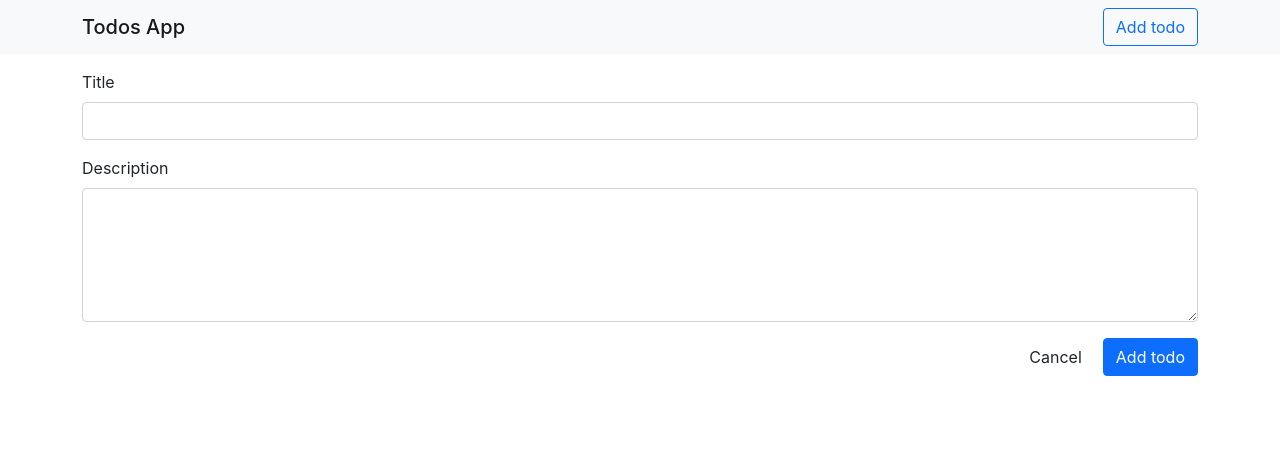
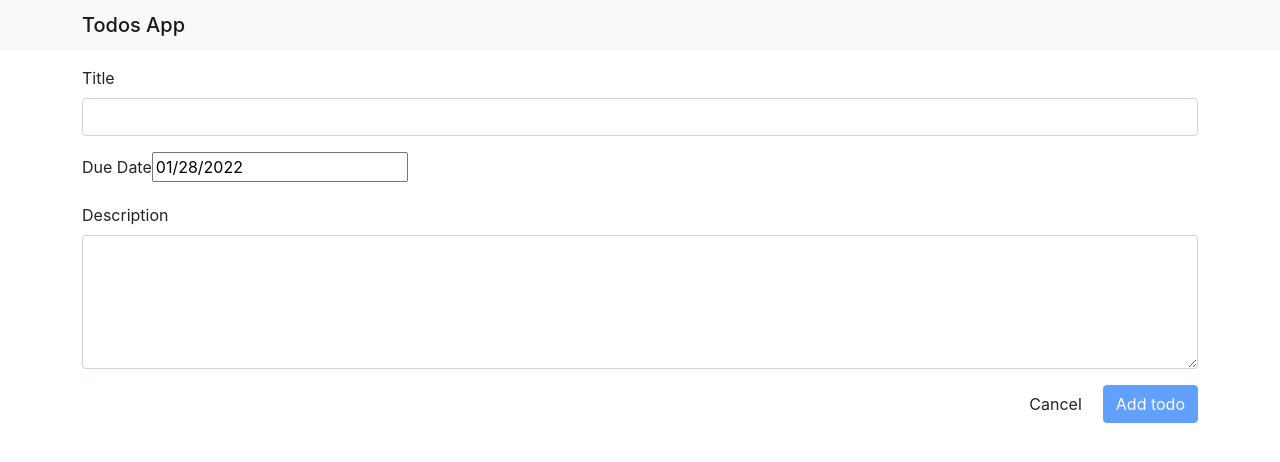
Before and after one commit to seanjoyce/diaceutics-todo-app, a Next.js app: page /add-todo in a window 1280 px wide. Shown: the top 462 px of the page. Built offline with nearby package versions, Linux system fonts and the light colour scheme.

Commit message:
Fixed date format for todo component

```diff
--- a/app/todoSlice.ts
+++ b/app/todoSlice.ts
@@ -12,21 +12,21 @@ const initialState = {
       id: uuidv4(),
       title: "Do the dishes",
       description: "Description 1",
-      date: new Date(2022, 1, 10),
+      date: new Date(2022, 1, 10).toString(),
       completed: false,
     },
     {
       id: uuidv4(),
       title: "Take out the bins",
       description: "Description 1",
-      date: new Date(2022, 0, 1),
+      date: new Date(2022, 0, 1).toString(),
       completed: false,
     },
     {
       id: uuidv4(),
       title: "Pay bills",
       description: "Description 2",
-      date: new Date(2022, 1, 5),
+      date: new Date(2022, 1, 5).toString(),
       completed: false,
     },
   ],
--- a/components/Header/Header.tsx
+++ b/components/Header/Header.tsx
@@ -1,19 +1,23 @@
 import Link from "next/link";
+import { useRouter } from "next/router";
 import React from "react";
 
 function Header() {
+  const router = useRouter();
+
   return (
     <nav className="navbar navbar-light bg-light mb-3">
       <div className="container">
         <Link href="/" passHref={true}>
           <span className="navbar-brand mb-0 h1">Todos App</span>
         </Link>
-
-        <Link href="/add-todo" passHref={true}>
-          <button className="btn btn-outline-primary" type="button">
-            Add todo
-          </button>
-        </Link>
+        {router.pathname === "/" && (
+          <Link href="/add-todo" passHref={true}>
+            <button className="btn btn-outline-primary" type="button">
+              Add todo
+            </button>
+          </Link>
+        )}
       </div>
     </nav>
   );
--- a/components/TodoForm/TodoForm.tsx
+++ b/components/TodoForm/TodoForm.tsx
@@ -1,25 +1,32 @@
 import React, { useState } from "react";
-import { useDispatch } from "react-redux";
-import { addTodo } from "../../app/todoSlice";
 import { Todo } from "../../interfaces/Todo";
 import { v4 as uuidv4 } from "uuid";
+import Link from "next/link";
+import DatePicker from "react-datepicker";
+import "react-datepicker/dist/react-datepicker.css";
+import { useRouter } from "next/router";
 
 export default function TodoForm(props: any) {
   const [title, setTitle] = useState<string>("");
   const [description, setDescription] = useState<string>("");
-  const [date, setDate] = useState<Date>();
+  const [date, setDate] = useState<Date | null>(new Date());
+
+  const router = useRouter();
 
   const onSubmit = (event: any) => {
     event.preventDefault();
+
     const todo: Todo = {
       id: uuidv4(),
       title,
       description,
-      date: new Date(2022, 1, 1),
+      date: date?.toString() ?? new Date().toString(),
       completed: false,
     };
     props.addTodo(todo);
+    router.push("/");
   };
+
   return (
     <form className="add-form" onSubmit={onSubmit}>
       <div className="mb-3">
@@ -36,6 +43,13 @@ export default function TodoForm(props: any) {
       </div>
 
       <div className="mb-3">
+        <label htmlFor="date" className="form-label">
+          Due Date
+        </label>
+        <DatePicker selected={date} onChange={(newDate) => setDate(newDate)} />
+      </div>
+
+      <div className="mb-3">
         <label htmlFor="title" className="form-label">
           Description
         </label>
@@ -47,9 +61,17 @@ export default function TodoForm(props: any) {
           onChange={(e) => setDescription(e.target.value)}
         ></textarea>
       </div>
+
       <div className="d-flex justify-content-end">
-        <button className="btn btn-error mx-2">Cancel</button>
-        <button type="submit" className="btn btn-primary">
+        <Link href="/" passHref={true}>
+          <button className="btn btn-error mx-2">Cancel</button>
+        </Link>
+
+        <button
+          type="submit"
+          className="btn btn-primary"
+          disabled={!title || !description}
+        >
           Add todo
         </button>
       </div>
--- a/components/TodoItem/TodoItem.tsx
+++ b/components/TodoItem/TodoItem.tsx
@@ -3,7 +3,6 @@ import styles from "./TodoItem.module.scss";
 import { Todo } from "../../interfaces/Todo";
 import { useDispatch } from "react-redux";
 import { removeTodo, updateTodo } from "../../app/todoSlice";
-
 import { MdDelete, MdEdit } from "react-icons/md";
 
 export default function TodoItem(todo: Todo) {
@@ -33,7 +32,9 @@ export default function TodoItem(todo: Todo) {
       <div className="flex-grow-1">
         <div className={styles.header}>
           <div className={styles.title}>{title}</div>
-          <div className={styles.date}>{date.toString()}</div>
+          <div className={styles.date}>
+            {new Date(date).toLocaleDateString()}
+          </div>
         </div>
         <div>{description}</div>
       </div>
--- a/interfaces/Todo.ts
+++ b/interfaces/Todo.ts
@@ -2,6 +2,6 @@ export interface Todo {
   id: string;
   title: string;
   description: string;
-  date: Date;
+  date: string;
   completed: boolean;
 }
--- a/package.json
+++ b/package.json
@@ -12,6 +12,7 @@
     "bootstrap": "^5.1.3",
     "next": "12.0.9",
     "react": "17.0.2",
+    "react-datepicker": "^4.6.0",
     "react-dom": "17.0.2",
     "react-icons": "^4.3.1",
     "react-redux": "^7.2.6",
@@ -21,6 +22,7 @@
   "devDependencies": {
     "@types/node": "17.0.13",
     "@types/react": "17.0.38",
+    "@types/react-datepicker": "^4.3.4",
     "@types/uuid": "^8.3.4",
     "eslint": "8.7.0",
     "eslint-config-next": "12.0.9",
```
Also changed, not shown: 1 other file (tests, documents, lock files or other folders).
